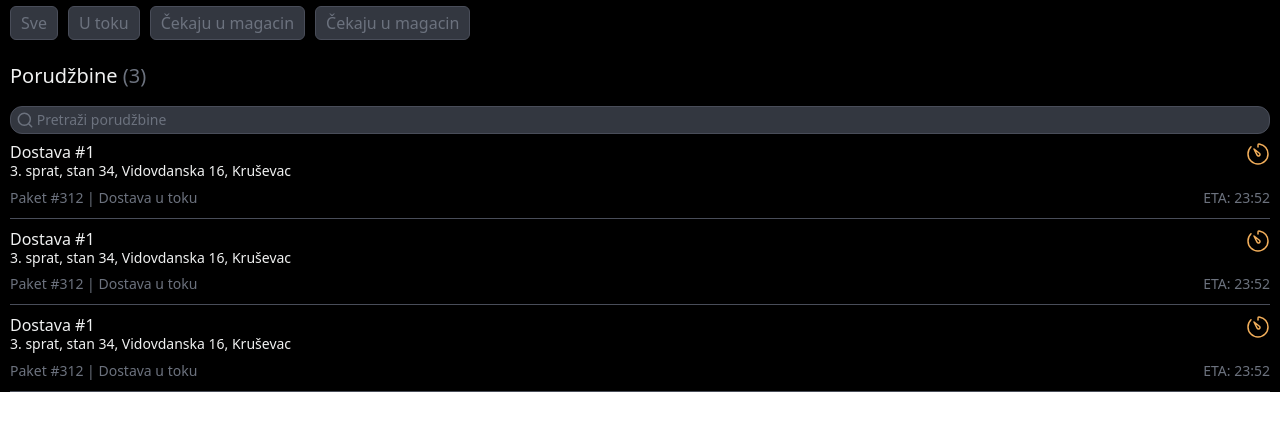
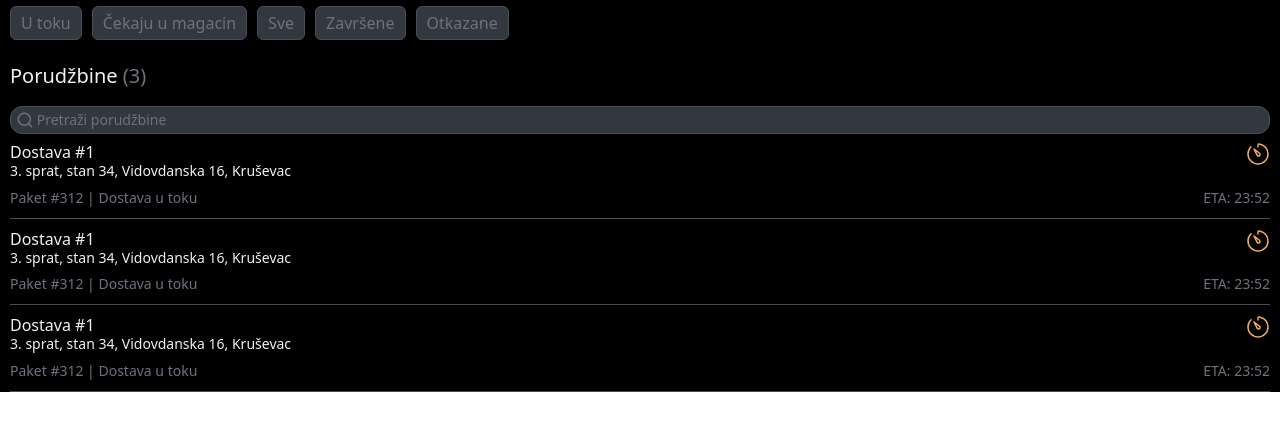
Before and after one commit to alokin-agency/deliveryservices-dashboard, a React (Vite) app: page / in a window 1280 px wide. Shown: the top 430 px of the page. Built offline with nearby package versions, Linux system fonts and the light colour scheme.

Commit message:
finish OrdersMenu component frontend

```diff
--- a/src/components/OrdersMenu/OrdersMenu.jsx
+++ b/src/components/OrdersMenu/OrdersMenu.jsx
@@ -4,10 +4,11 @@ const OrdersMenu = () => {
   return (
     <div className="orders-menu w-full py-1.5">
       <div className="menu w-full overflow-x-auto flex items-center gap-2.5">
-        <a className="item py-1 px-2.5 border border-[#494D59] rounded-[6px] shrink-0 bg-[#333740] hover:bg-[#2A2F39] text-[#6C727E] hover:text-[#F0F1F1]">Sve</a>
         <a className="item py-1 px-2.5 border border-[#494D59] rounded-[6px] shrink-0 bg-[#333740] hover:bg-[#2A2F39] text-[#6C727E] hover:text-[#F0F1F1]">U toku</a>
         <a className="item py-1 px-2.5 border border-[#494D59] rounded-[6px] shrink-0 bg-[#333740] hover:bg-[#2A2F39] text-[#6C727E] hover:text-[#F0F1F1]">Čekaju u magacin</a>
-        <a className="item py-1 px-2.5 border border-[#494D59] rounded-[6px] shrink-0 bg-[#333740] hover:bg-[#2A2F39] text-[#6C727E] hover:text-[#F0F1F1]">Čekaju u magacin</a>
+        <a className="item py-1 px-2.5 border border-[#494D59] rounded-[6px] shrink-0 bg-[#333740] hover:bg-[#2A2F39] text-[#6C727E] hover:text-[#F0F1F1]">Sve</a>
+        <a className="item py-1 px-2.5 border border-[#494D59] rounded-[6px] shrink-0 bg-[#333740] hover:bg-[#2A2F39] text-[#6C727E] hover:text-[#F0F1F1]">Završene</a>
+        <a className="item py-1 px-2.5 border border-[#494D59] rounded-[6px] shrink-0 bg-[#333740] hover:bg-[#2A2F39] text-[#6C727E] hover:text-[#F0F1F1]">Otkazane</a>
       </div>
     </div>
   )
```
